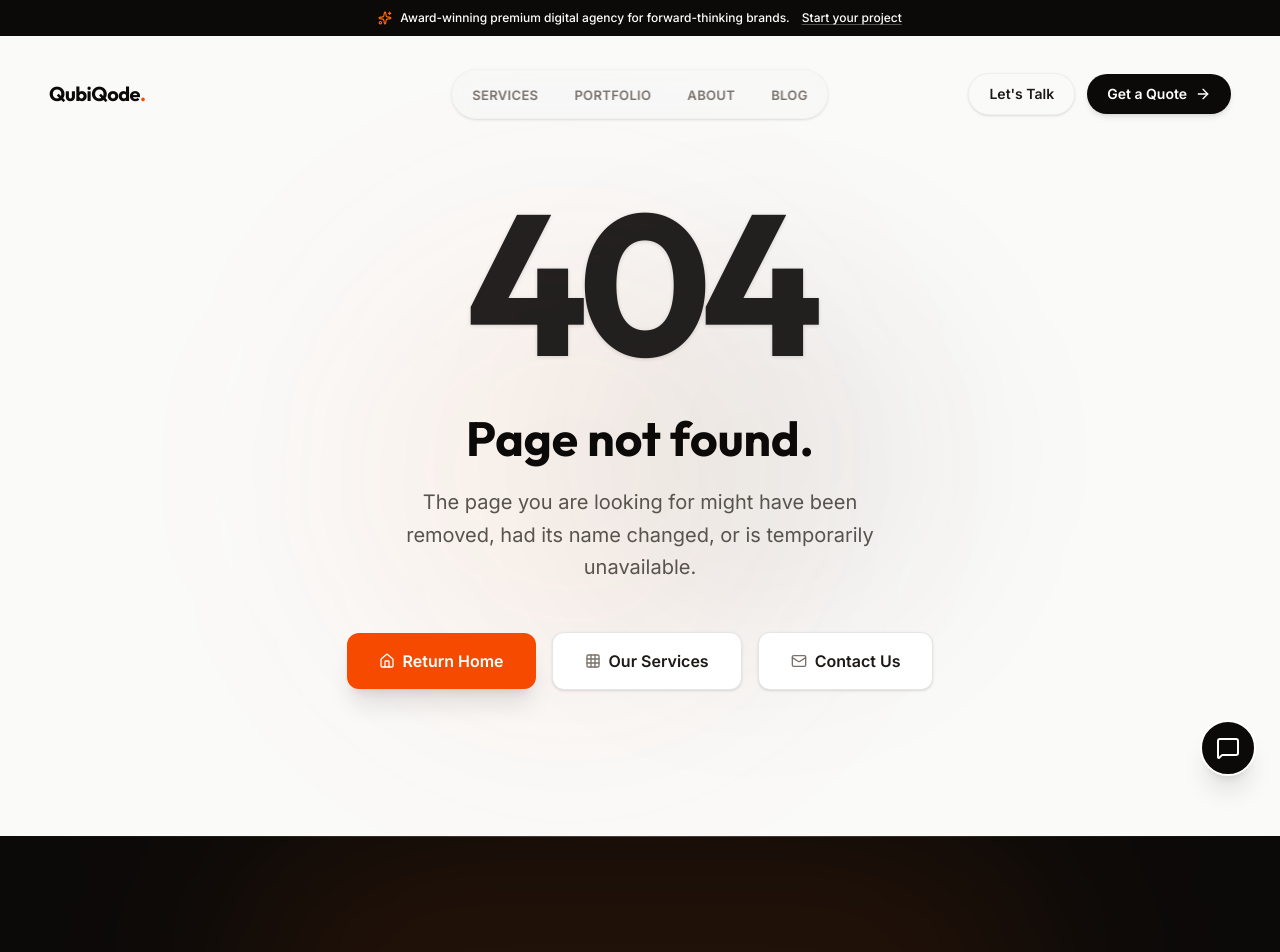
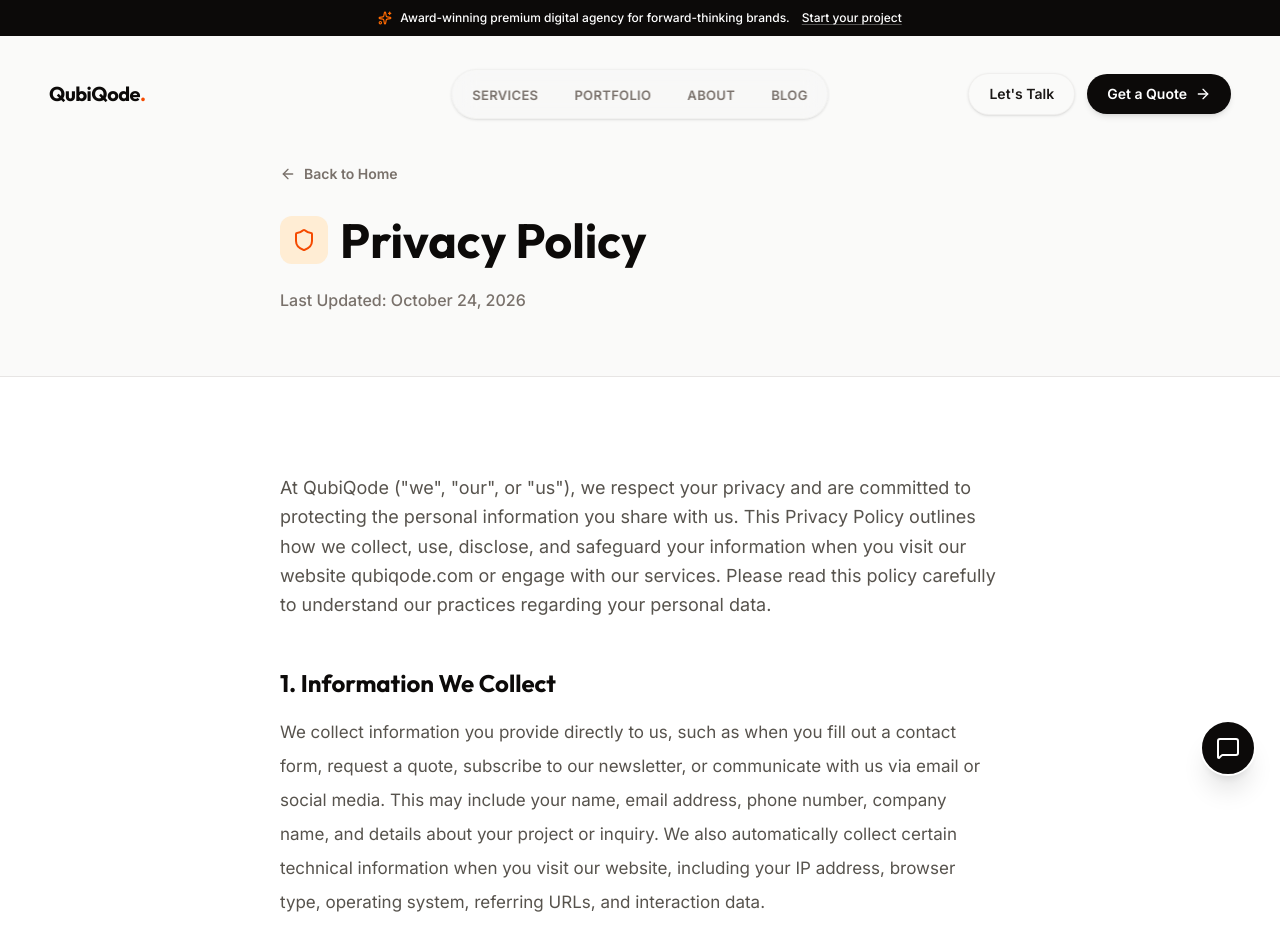
Before and after one commit to qubiqodetech/qubiqode-website, a Next.js app: page /privacy in a window 1280 px wide. Before the commit this address had no page. Shown: the top 952 px of the page. Built offline with nearby package versions, Linux system fonts and the light colour scheme.

Commit message:
feat: Add privacy policy page
Implements a new privacy policy page (`app/privacy/page.tsx`) with animated sections. This page details the types of information collected, how it's used, and information regarding cookies and tracking technologies, enhancing transparency for users.

```diff
--- /dev/null
+++ b/app/privacy/page.tsx
@@ -0,0 +1,132 @@
+"use client";
+
+import { motion } from "motion/react";
+import Link from "next/link";
+import { ArrowLeft, Shield } from "lucide-react";
+
+const sections = [
+  {
+    id: "information-collection",
+    title: "1. Information We Collect",
+    content: "We collect information you provide directly to us, such as when you fill out a contact form, request a quote, subscribe to our newsletter, or communicate with us via email or social media. This may include your name, email address, phone number, company name, and details about your project or inquiry. We also automatically collect certain technical information when you visit our website, including your IP address, browser type, operating system, referring URLs, and interaction data.",
+  },
+  {
+    id: "how-we-use",
+    title: "2. How We Use Your Information",
+    content: "We use the information we collect to provide, maintain, and improve our services; to process and complete transactions; to respond to your inquiries and customer service requests; to send technical notices, updates, security alerts, and support messages; and to communicate with you about products, services, offers, and events offered by QubiQode. We may also use the information to monitor and analyze trends, usage, and activities in connection with our website.",
+  },
+  {
+    id: "cookies",
+    title: "3. Cookies and Tracking Technologies",
+    content: "We use cookies, web beacons, and similar tracking technologies to collect information about your interactions with our website. Cookies are small data files stored on your hard drive or in device memory that help us improve our website and your experience, see which areas and features of our website are popular, and count visits. You can set your browser to refuse all or some browser cookies, or to alert you when websites set or access cookies. However, if you disable or refuse cookies, please note that some parts of this website may become inaccessible or not function properly.",
+  },
+  {
+    id: "data-sharing",
+    title: "4. Sharing of Information",
+    content: "We do not sell, trade, or rent your personal information to third parties. We may share your information with third-party vendors, consultants, and other service providers who need access to such information to carry out work on our behalf (e.g., website hosting, email delivery, analytics). We may also disclose your information if required to do so by law or in the good faith belief that such action is necessary to comply with a legal obligation, protect and defend our rights or property, act in urgent circumstances to protect the personal safety of users of the website or the public, or protect against legal liability.",
+  },
+  {
+    id: "data-security",
+    title: "5. Data Security",
+    content: "We implement reasonable and appropriate security measures to protect your personal information from unauthorized access, use, alteration, and disclosure. However, no data transmission over the Internet or storage system can be guaranteed to be 100% secure. Therefore, while we strive to use commercially acceptable means to protect your personal information, we cannot guarantee its absolute security.",
+  },
+  {
+    id: "your-rights",
+    title: "6. Your Data Rights",
+    content: "Depending on your location, you may have certain rights regarding your personal information, such as the right to access, correct, delete, or restrict the use of your data. If you have subscribed to our marketing emails, you may opt out at any time by clicking the 'unsubscribe' link at the bottom of the emails. If you wish to exercise any of these rights, please contact us using the information provided below.",
+  },
+  {
+    id: "changes",
+    title: "7. Changes to This Privacy Policy",
+    content: "We may update this Privacy Policy from time to time. If we make material changes, we will notify you by revising the date at the top of the policy and, in some cases, we may provide you with additional notice (such as adding a statement to our homepage or sending you a notification). We encourage you to review the Privacy Policy whenever you access our website to stay informed about our information practices and the choices available to you.",
+  },
+  {
+    id: "contact",
+    title: "8. Contact Us",
+    content: "If you have any questions or concerns about this Privacy Policy or our data practices, please contact us at privacy@qubiqode.com or by mail at: QubiQode Digital Agency, 123 Tech Lane, Suite 400, San Francisco, CA 94105.",
+  }
+];
+
+export default function PrivacyPolicyPage() {
+  return (
+    <main className="min-h-screen bg-white selection:bg-orange-200">
+
+      {/* Header Section */}
+      <section className="pt-32 pb-16 border-b border-stone-200 bg-stone-50">
+        <div className="container mx-auto px-6 max-w-3xl">
+          <Link
+            href="/"
+            className="inline-flex items-center text-sm font-semibold text-stone-500 hover:text-orange-600 transition-colors mb-8"
+          >
+            <ArrowLeft className="w-4 h-4 mr-2" />
+            Back to Home
+          </Link>
+
+          <motion.div
+            initial={{ opacity: 0, y: 20 }}
+            animate={{ opacity: 1, y: 0 }}
+            transition={{ duration: 0.6 }}
+            className="flex items-center gap-3 mb-6"
+          >
+            <div className="w-12 h-12 bg-orange-100 rounded-xl flex items-center justify-center">
+              <Shield className="w-6 h-6 text-orange-600" />
+            </div>
+            <h1 className="font-display text-4xl md:text-5xl font-bold text-stone-950">Privacy Policy</h1>
+          </motion.div>
+
+          <motion.p
+            initial={{ opacity: 0, y: 20 }}
+            animate={{ opacity: 1, y: 0 }}
+            transition={{ duration: 0.6, delay: 0.1 }}
+            className="text-stone-500 font-medium"
+          >
+            Last Updated: October 24, 2026
+          </motion.p>
+        </div>
+      </section>
+
+      {/* Policy Content */}
+      <section className="py-20 lg:py-24">
+        <div className="container mx-auto px-6 max-w-3xl">
+          <motion.div
+            initial={{ opacity: 0 }}
+            animate={{ opacity: 1 }}
+            transition={{ duration: 0.8, delay: 0.2 }}
+            className="prose prose-stone max-w-none"
+          >
+            <p className="text-lg text-stone-600 leading-relaxed mb-12">
+              At QubiQode ("we", "our", or "us"), we respect your privacy and are committed to protecting the personal information you share with us. This Privacy Policy outlines how we collect, use, disclose, and safeguard your information when you visit our website qubiqode.com or engage with our services. Please read this policy carefully to understand our practices regarding your personal data.
+            </p>
+
+            <div className="space-y-12 md:space-y-16">
+              {sections.map((section, index) => (
+                <div key={section.id} id={section.id} className="scroll-mt-32">
+                  <h2 className="font-display text-2xl font-bold text-stone-950 mb-4">
+                    {section.title}
+                  </h2>
+                  <p className="text-stone-600 leading-loose text-[17px]">
+                    {section.content}
+                  </p>
+                </div>
+              ))}
+            </div>
+          </motion.div>
+
+          {/* Footer CTA Line */}
+          <div className="mt-20 pt-10 border-t border-stone-200 text-center">
+            <p className="text-stone-600 mb-6">
+              Need to contact us regarding your data?
+            </p>
+            <Link
+              href="/contact"
+              className="inline-flex items-center justify-center rounded-xl bg-stone-950 px-6 py-3 text-sm font-semibold text-white shadow-xl hover:bg-stone-800 transition-all duration-300"
+            >
+              Contact Support
+            </Link>
+          </div>
+        </div>
+      </section>
+
+    </main>
+  );
+}
```
